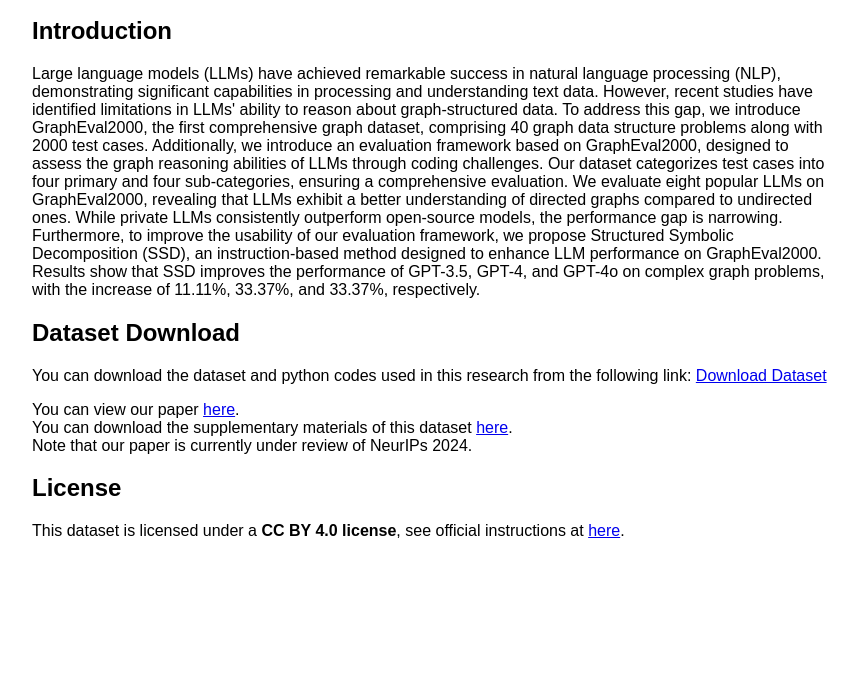
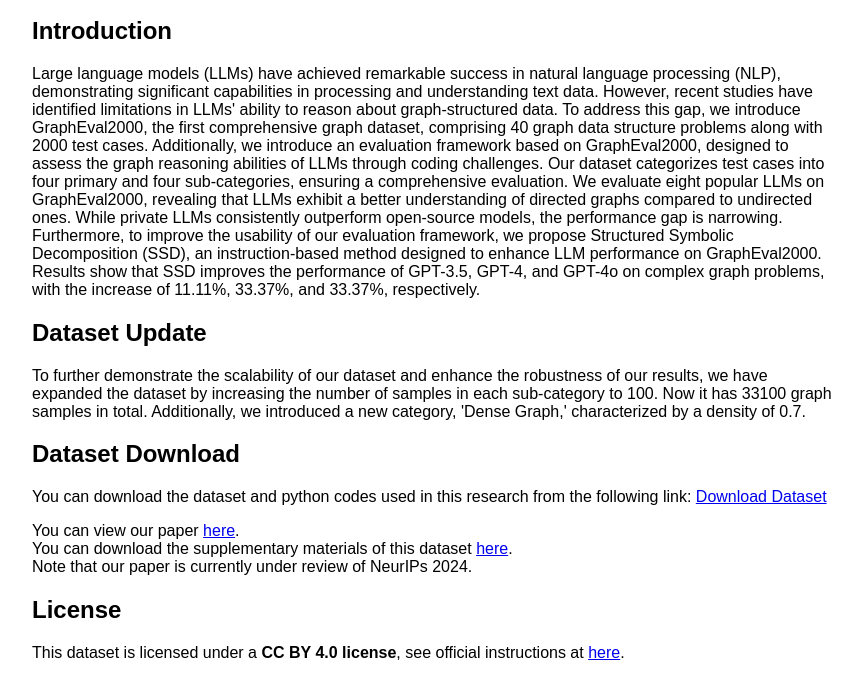
Before and after one commit to harrywuhust2022/GraphEval2000, a plain HTML site: page index.html in a window 1280 px wide. Shown: the part 101-800 px from the top of the page, without its empty margins (208-1070 px from the left). Drawn offline with Linux system fonts and the light colour scheme.

Commit message:
new dataset

```diff
--- a/index.html
+++ b/index.html
@@ -44,6 +44,14 @@
             an instruction-based method designed to enhance LLM performance on GraphEval2000.
             Results show that SSD improves the performance of GPT-3.5, GPT-4, and GPT-4o on complex graph problems, with the increase of 11.11%, 33.37%, and 33.37%, respectively.</p>
 
+        <h2>Dataset Update</h2>
+        <p>
+            To further demonstrate the scalability of our dataset and enhance the robustness of our results,
+            we have expanded the dataset by increasing the number of samples in each sub-category to 100.
+            Now it has 33100 graph samples in total. Additionally, we introduced a new category, 'Dense Graph,'
+            characterized by a density of 0.7.
+        </p>
+
         <h2>Dataset Download</h2>
         <p>
             You can download the dataset and python codes used in this research from the following link:
```
Also changed, not shown: 1 other file.
